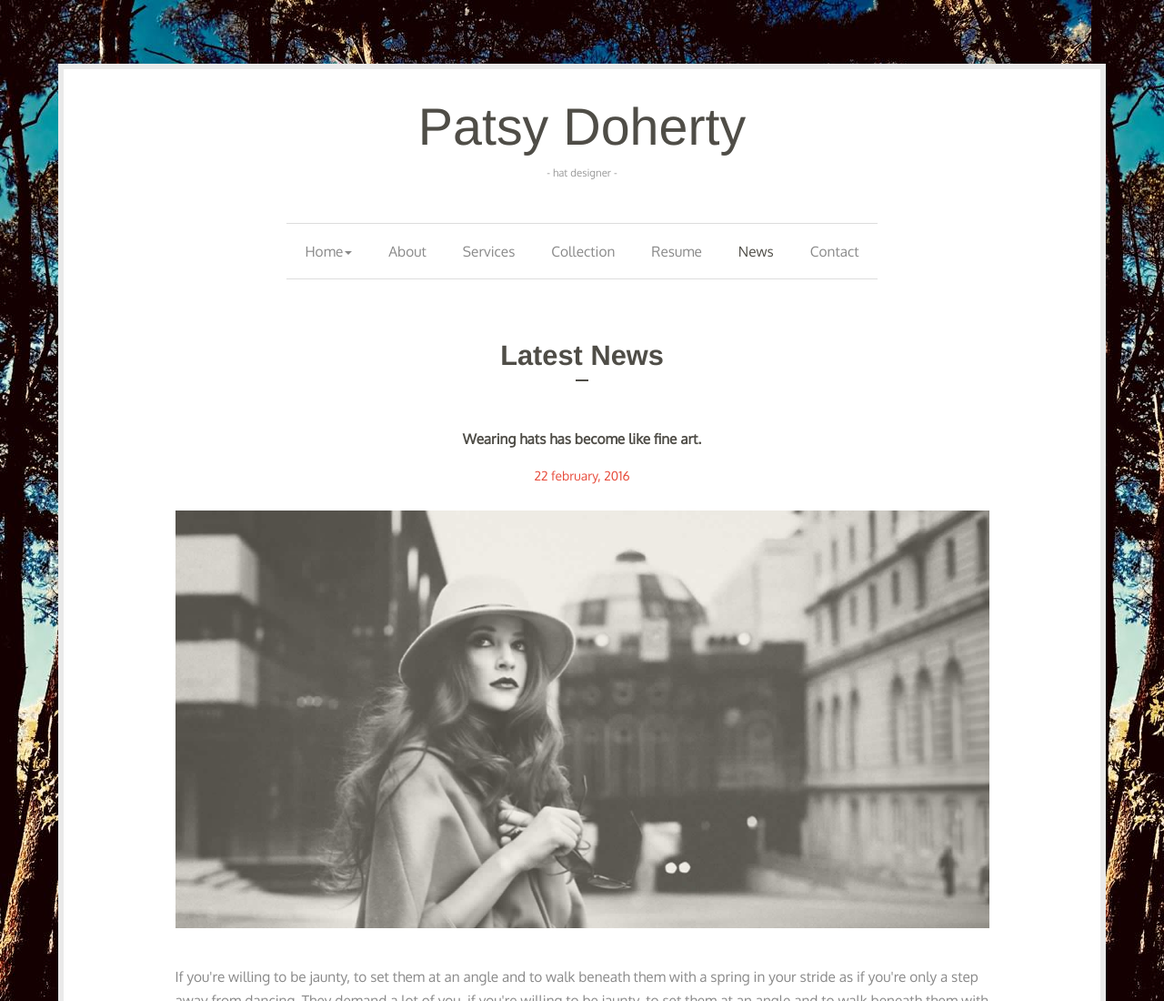
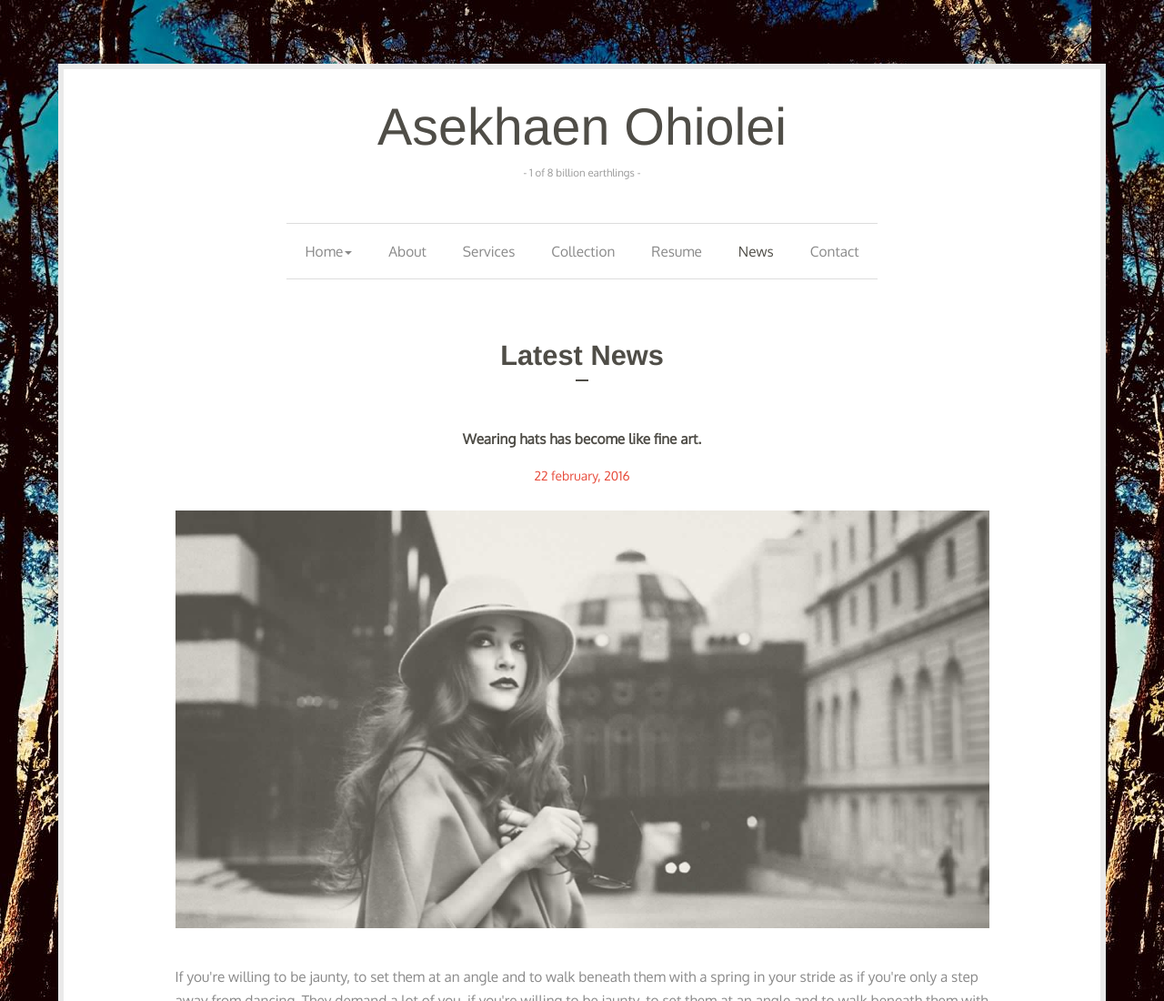
Before and after one commit to Asekhaen/website, a plain HTML site: page news.html in a window 1280 px wide. Shown: the top 1100 px of the page at 91% size. Drawn offline with Linux system fonts and the light colour scheme; a web font is replaced by a local one.

Commit message:
Update news.html

```diff
--- a/news.html
+++ b/news.html
@@ -2,7 +2,7 @@
 <html lang="en">
 
     <head>
-        <title>Patsy Doherty -  News </title>
+        <title>Asekhaen Ohiolei -  News </title>
 
         <meta charset="utf-8">
         <meta name="description" content="">
@@ -30,8 +30,8 @@
    <div class="wrapper">
   	  <div class="col-md-12">
          <!-- Logo -->
-         <div class="brand wow fadeIn" data-wow-delay="0.1s"> Patsy Doherty
-           <div class="title"> - hat designer -  </div>
+         <div class="brand wow fadeIn" data-wow-delay="0.1s"> Asekhaen Ohiolei
+           <div class="title"> - 1 of 8 billion earthlings -  </div>
          </div>
 
          <!-- Navigation -->
```
